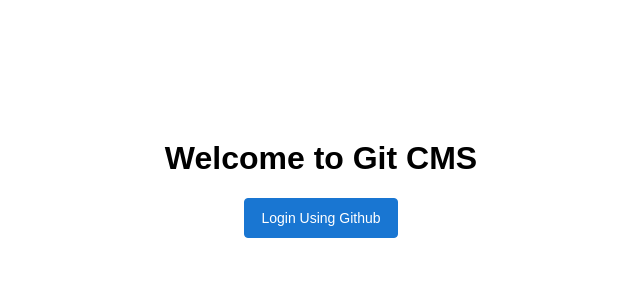
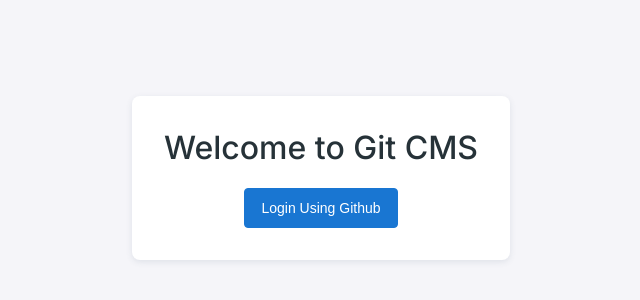
Before and after one commit to biswajit-saha/github-cms, a SvelteKit app: page / in a window 1280 px wide. Shown: the part 222-522 px from the top of the page, without its empty margins (319-959 px from the left). Built offline with nearby package versions, Linux system fonts and the light colour scheme; no server answers.

Commit message:
Added basic dashboard layout

```diff
--- a/src/app.css
+++ b/src/app.css
@@ -1,7 +1,8 @@
 :root {
-	font-family: Arial, -apple-system, BlinkMacSystemFont, 'Segoe UI', Roboto, Oxygen, Ubuntu,
+	font-family: 'Inter', Arial, -apple-system, BlinkMacSystemFont, 'Segoe UI', Roboto, Oxygen, Ubuntu,
 		Cantarell, 'Open Sans', 'Helvetica Neue', sans-serif;
 	--white: #ffffff;
+	--body-bg: #f5f5f9;
 	--gray-50: #eceff1;
 	--gray-100: #cfd8dc;
 	--gray-200: #b0bec5;
@@ -22,11 +23,15 @@
 	--blue-700: #1976d2;
 	--blue-800: #1565c0;
 	--blue-900: #0d47a1;
+	--size-small: 4px;
+	--size-medium: 8px;
+	--box-shadow: 0 2px 6px 0 rgb(67 89 113 / 12%);
 }
 body {
 	min-height: 100vh;
 	margin: 0;
 	font-size: 1rem;
+	background-color: var(--body-bg);
 }
 
 button {
@@ -40,3 +45,14 @@
 	font-size: 0.875rem;
 	border-radius: 4px;
 }
+h1, h2, h3, h4, h5, h6 {
+	font-weight: 500;
+	color: var(--gray-900);
+}
+
+.card {
+	background-color: var(--white);
+	box-shadow: var(--box-shadow);
+	border-radius: var(--size-medium);
+	padding: 1.5rem;
+}
--- /dev/null
+++ b/src/lib/Login.svelte
@@ -0,0 +1,26 @@
+<div class="login-wrapper">
+	<div class="card login-card">
+        <h1>Welcome to Git CMS</h1>
+        <a href="/login">
+            <button>Login Using Github</button>
+        </a>
+	</div>
+</div>
+
+<style>
+	.login-wrapper {
+		display: flex;
+		align-items: center;
+		justify-content: center;
+		height: 100vh;
+	}
+	.login-card {
+		max-width: 700px;
+		text-align: center;
+        border-radius: var(--size-medium);
+        padding: 2rem;
+	}
+    h1 {
+        margin-top: 0;
+    }
+</style>
--- /dev/null
+++ b/src/lib/dashboard/DashboardWrapper.svelte
@@ -0,0 +1,98 @@
+<div>
+    <aside class="sidebar">
+        <div class="logo-wrap">Logo</div>
+        <div class="menu-wrap">
+            <ul class="menu">
+                <li class="menu-item">
+                    <a href="/" class="current-item">Posts</a>
+                </li>
+                <li class="menu-item">
+                    <a href="/">Posts</a>
+                </li>
+                <li class="menu-item">
+                    <a href="/">Posts</a>
+                </li>
+                <li class="menu-item">
+                    <a href="/">Posts</a>
+                </li>
+            </ul>
+        </div>
+        <div class="sidebar-footer">
+            <a href="/logout"><button>Logout</button></a>
+        </div>
+    </aside>
+    <div class="page-container">
+        <div class="page-content-wrapper">
+            <div class="page-header-wrap">
+                Post > Lorem ipsum post title
+            </div>
+            <div class="content-area-main card">
+                content area main
+            </div>
+            <div class="content-area-sidebar card">
+                content-area sidebar
+            </div>
+        </div>
+    </div>
+</div>
+
+<style>
+.sidebar {
+    background-color: var(--white);
+    position: fixed;
+    left: 0;
+    top: 0;
+    bottom: 0;
+    width: 280px;
+    box-shadow: var(--box-shadow);
+    display: flex;
+    flex-direction: column;
+}
+.logo-wrap {
+    padding: 8px;
+}
+.menu-wrap {
+    flex-grow: 1;
+    overflow-y: auto;
+}
+.menu {
+    list-style: none;
+    padding: 0;
+}
+.menu-item {
+    margin: 8px 0;
+}
+.menu-item a {
+    display: flex;
+    line-height: 40px;
+    margin: 0 1rem;
+    padding: 0 1rem;
+    text-decoration: none;
+    color: var(--gray-900);
+    border-radius: var(--size-medium);
+}
+.menu-item a:hover {
+    background-color: var(--gray-50);
+}
+.menu-item a.current-item {
+    background-color: var(--blue-50);
+}
+.sidebar-footer {
+    padding: 1rem;
+    border-top: 1px solid var(--gray-50);
+}
+.page-container {
+    margin-left: 280px;
+}
+.page-content-wrapper {
+    padding: 2rem;
+    margin: 0 auto;
+    display: grid;
+    grid-template-columns: 3fr 1fr;
+    column-gap: 40px;
+}
+.page-header-wrap {
+    grid-column: auto / span 2;
+    margin-bottom: 1rem;
+}
+</style>
--- a/src/routes/+layout.svelte
+++ b/src/routes/+layout.svelte
@@ -4,6 +4,9 @@
 
 <svelte:head>
 	<title>SvelteKit auth</title>
+	<link rel="preconnect" href="https://fonts.googleapis.com">
+	<link rel="preconnect" href="https://fonts.gstatic.com" crossorigin>
+	<link href="https://fonts.googleapis.com/css2?family=Inter:wght@400;500;600;700&display=swap" rel="stylesheet">
 </svelte:head>
 
 <!-- <nav>
--- a/src/routes/+page.svelte
+++ b/src/routes/+page.svelte
@@ -1,32 +1,12 @@
 <script>
+	import Login from '$lib/Login.svelte';
+	import DashboardWrapper from '$lib/dashboard/DashboardWrapper.svelte';
 	/** @type {import('./$types').PageData} */
 	export let data;
 </script>
 
-<div class="wrapper">
-	<div class="container">
-		<h1>Welcome to Git CMS</h1>
-		{#if data.authenticated}
-			<a href="/logout">
-				<button>Logout</button>
-			</a>
-		{:else}
-			<a href="/login">
-				<button>Login Using Github</button>
-			</a>
-		{/if}
-	</div>
-</div>
-
-<style>
-	.wrapper {
-		display: flex;
-		align-items: center;
-		justify-content: center;
-		height: 100vh;
-	}
-	.container {
-		max-width: 700px;
-		text-align: center;
-	}
-</style>
+{#if !data.authenticated}
+<Login />
+{:else}
+<DashboardWrapper />
+{/if}
```
